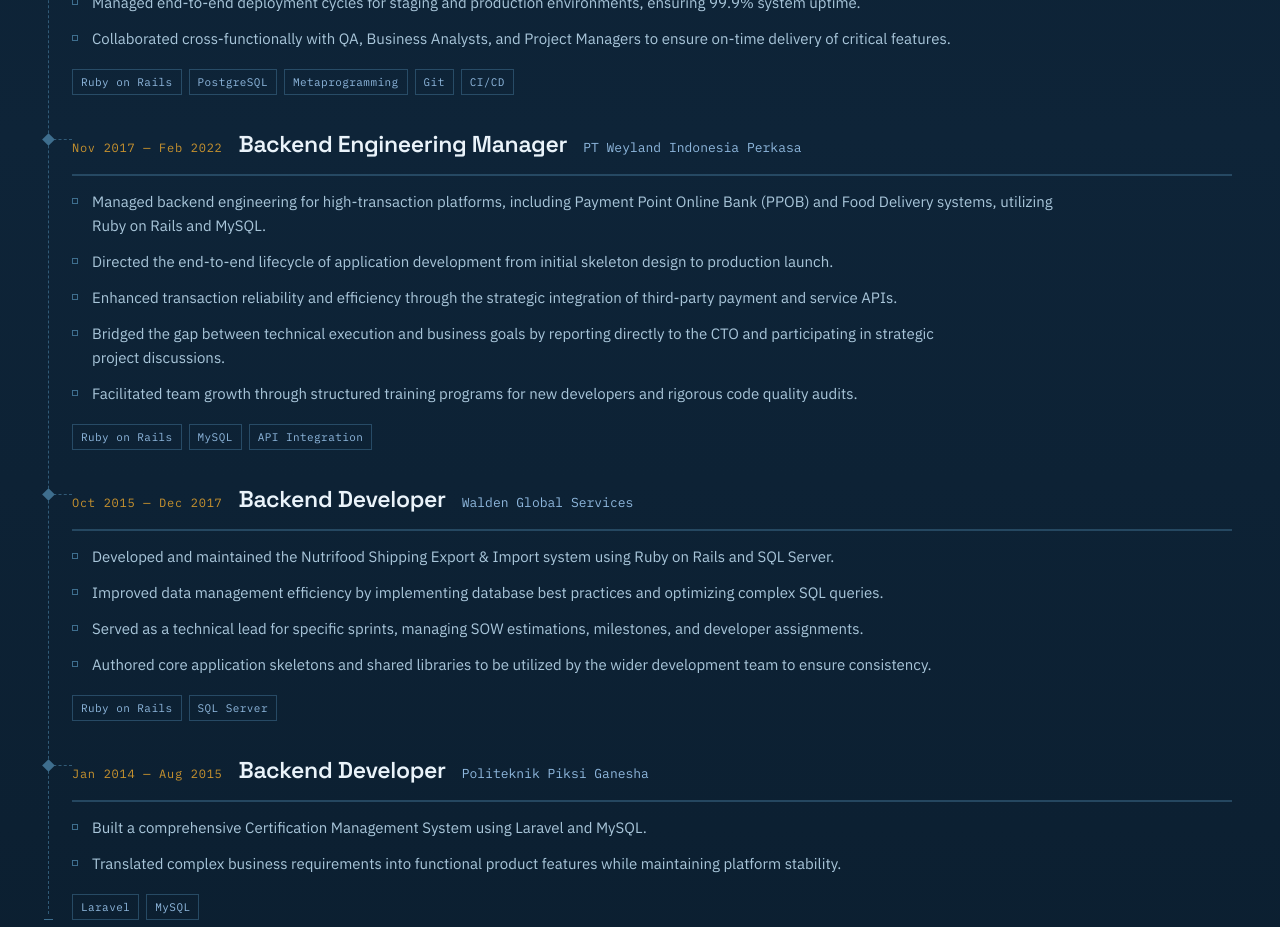
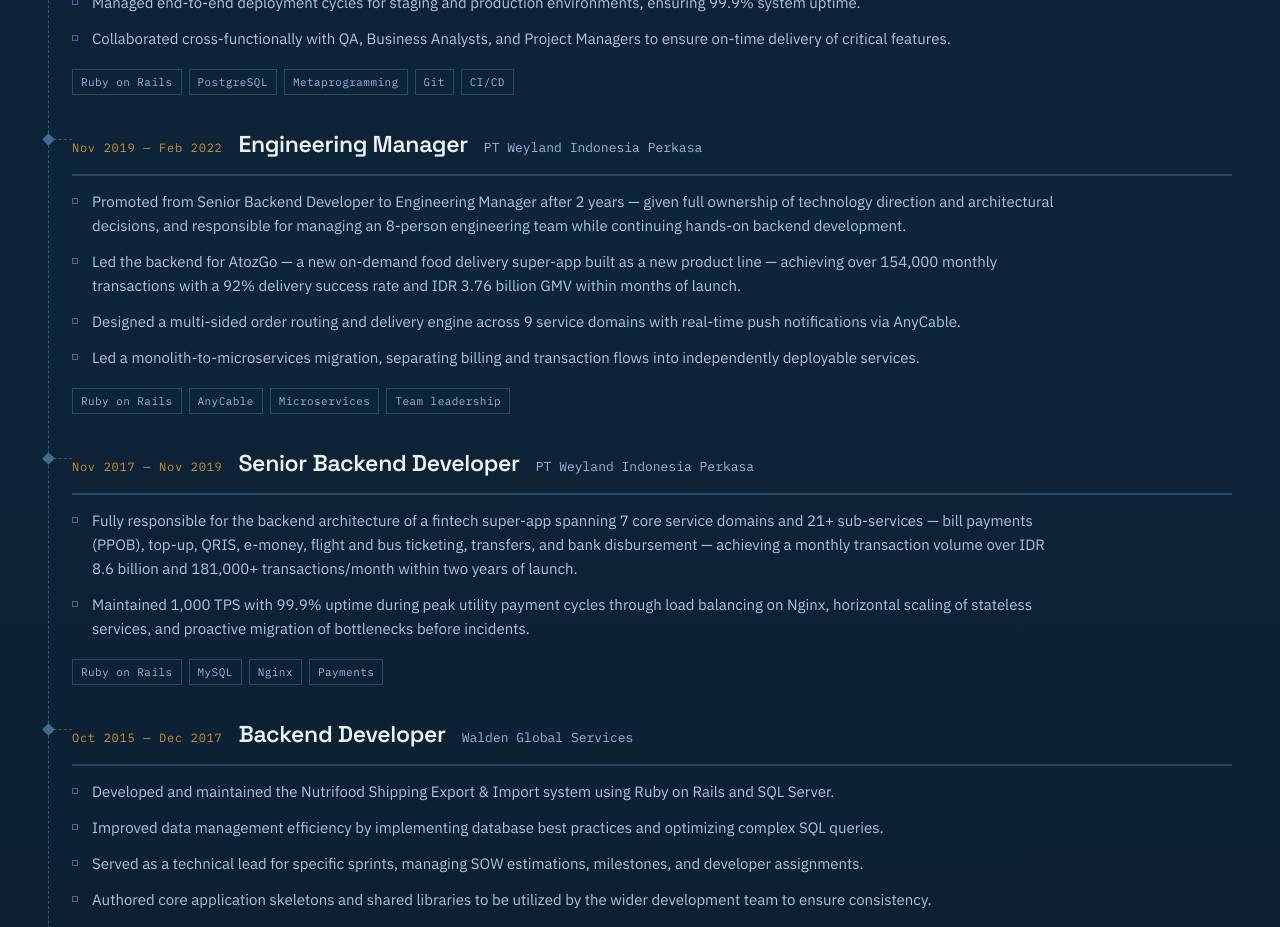
Before and after one commit to mgrware/porto, a Nuxt app: page / in a window 1280 px wide. Shown: the part 1940-2867 px from the top of the page. Built offline with nearby package versions, Linux system fonts and the light colour scheme; no server answers.

Commit message:
split Weyland into Engineering Manager and Senior Backend Developer entries
Co-Authored-By: Claude Opus 5 <noreply@anthropic.com>
Claude-Session: https://claude.ai/code/session_01A7cTEGaZMYcenzGFKr6NVS

```diff
--- a/app/components/organisms/ExperienceTimeline.vue
+++ b/app/components/organisms/ExperienceTimeline.vue
@@ -8,7 +8,7 @@
       <div class="absolute left-[-4px] bottom-0 w-[9px] h-px bg-outline-variant"></div>
 
       <div class="flex flex-col gap-8">
-        <div v-for="exp in m.experience.items" :key="exp.company" v-reveal class="relative min-w-0">
+        <div v-for="exp in m.experience.items" :key="exp.period" v-reveal class="relative min-w-0">
           <div class="absolute -left-3 sm:-left-6 top-3 w-3 sm:w-6 border-t border-dashed border-outline-variant/75"></div>
           <div
             :class="[
--- a/app/locales/en.ts
+++ b/app/locales/en.ts
@@ -69,18 +69,28 @@ export default {
         tags: ['Ruby on Rails', 'PostgreSQL', 'Metaprogramming', 'Git', 'CI/CD']
       },
       {
-        period: 'Nov 2017 — Feb 2022',
-        role: 'Backend Engineering Manager',
+        period: 'Nov 2019 — Feb 2022',
+        role: 'Engineering Manager',
         company: 'PT Weyland Indonesia Perkasa',
         current: false,
         description: [
-          'Managed backend engineering for high-transaction platforms, including Payment Point Online Bank (PPOB) and Food Delivery systems, utilizing Ruby on Rails and MySQL.',
-          'Directed the end-to-end lifecycle of application development from initial skeleton design to production launch.',
-          'Enhanced transaction reliability and efficiency through the strategic integration of third-party payment and service APIs.',
-          'Bridged the gap between technical execution and business goals by reporting directly to the CTO and participating in strategic project discussions.',
-          'Facilitated team growth through structured training programs for new developers and rigorous code quality audits.'
+          'Promoted from Senior Backend Developer to Engineering Manager after 2 years — given full ownership of technology direction and architectural decisions, and responsible for managing an 8-person engineering team while continuing hands-on backend development.',
+          'Led the backend for AtozGo — a new on-demand food delivery super-app built as a new product line — achieving over 154,000 monthly transactions with a 92% delivery success rate and IDR 3.76 billion GMV within months of launch.',
+          'Designed a multi-sided order routing and delivery engine across 9 service domains with real-time push notifications via AnyCable.',
+          'Led a monolith-to-microservices migration, separating billing and transaction flows into independently deployable services.'
         ],
-        tags: ['Ruby on Rails', 'MySQL', 'API Integration']
+        tags: ['Ruby on Rails', 'AnyCable', 'Microservices', 'Team leadership']
+      },
+      {
+        period: 'Nov 2017 — Nov 2019',
+        role: 'Senior Backend Developer',
+        company: 'PT Weyland Indonesia Perkasa',
+        current: false,
+        description: [
+          'Fully responsible for the backend architecture of a fintech super-app spanning 7 core service domains and 21+ sub-services — bill payments (PPOB), top-up, QRIS, e-money, flight and bus ticketing, transfers, and bank disbursement — achieving a monthly transaction volume over IDR 8.6 billion and 181,000+ transactions/month within two years of launch.',
+          'Maintained 1,000 TPS with 99.9% uptime during peak utility payment cycles through load balancing on Nginx, horizontal scaling of stateless services, and proactive migration of bottlenecks before incidents.'
+        ],
+        tags: ['Ruby on Rails', 'MySQL', 'Nginx', 'Payments']
       },
       {
         period: 'Oct 2015 — Dec 2017',
--- a/app/locales/id.ts
+++ b/app/locales/id.ts
@@ -70,18 +70,28 @@ const id: typeof en = {
         tags: ['Ruby on Rails', 'PostgreSQL', 'Metaprogramming', 'Git', 'CI/CD']
       },
       {
-        period: 'Nov 2017 — Feb 2022',
-        role: 'Backend Engineering Manager',
+        period: 'Nov 2019 — Feb 2022',
+        role: 'Engineering Manager',
         company: 'PT Weyland Indonesia Perkasa',
         current: false,
         description: [
-          'Mengelola rekayasa backend untuk platform bertransaksi tinggi, termasuk Payment Point Online Bank (PPOB) dan sistem Food Delivery, menggunakan Ruby on Rails dan MySQL.',
-          'Mengarahkan siklus hidup pengembangan aplikasi secara menyeluruh, dari desain kerangka awal hingga peluncuran produksi.',
-          'Meningkatkan keandalan dan efisiensi transaksi melalui integrasi strategis API pembayaran dan layanan pihak ketiga.',
-          'Menjembatani eksekusi teknis dan tujuan bisnis dengan melapor langsung ke CTO serta terlibat dalam diskusi proyek strategis.',
-          'Mendorong pertumbuhan tim melalui program pelatihan terstruktur bagi developer baru dan audit kualitas kode yang ketat.'
+          'Dipromosikan dari Senior Backend Developer menjadi Engineering Manager setelah 2 tahun — memegang penuh arah teknologi dan keputusan arsitektur, serta mengelola tim engineering 8 orang sambil tetap terlibat langsung dalam pengembangan backend.',
+          'Memimpin backend AtozGo — super-app pesan-antar makanan on-demand yang dibangun sebagai lini produk baru — mencapai lebih dari 154.000 transaksi per bulan dengan tingkat keberhasilan pengiriman 92% dan GMV Rp 3,76 miliar dalam beberapa bulan sejak rilis.',
+          'Merancang mesin routing pesanan dan pengiriman multi-sisi di 9 domain layanan dengan push notification real-time via AnyCable.',
+          'Memimpin migrasi monolit ke microservices, memisahkan alur billing dan transaksi menjadi layanan yang dapat di-deploy secara independen.'
         ],
-        tags: ['Ruby on Rails', 'MySQL', 'API Integration']
+        tags: ['Ruby on Rails', 'AnyCable', 'Microservices', 'Team leadership']
+      },
+      {
+        period: 'Nov 2017 — Nov 2019',
+        role: 'Senior Backend Developer',
+        company: 'PT Weyland Indonesia Perkasa',
+        current: false,
+        description: [
+          'Bertanggung jawab penuh atas arsitektur backend super-app fintech yang mencakup 7 domain layanan inti dan 21+ sub-layanan — pembayaran tagihan (PPOB), top-up, QRIS, uang elektronik, tiket pesawat dan bus, transfer, serta disbursement bank — mencapai volume transaksi bulanan lebih dari Rp 8,6 miliar dan 181.000+ transaksi/bulan dalam dua tahun sejak rilis.',
+          'Menjaga 1.000 TPS dengan uptime 99,9% pada puncak siklus pembayaran utilitas melalui load balancing di Nginx, horizontal scaling layanan stateless, dan migrasi proaktif titik bottleneck sebelum terjadi insiden.'
+        ],
+        tags: ['Ruby on Rails', 'MySQL', 'Nginx', 'Payments']
       },
       {
         period: 'Okt 2015 — Des 2017',
```
